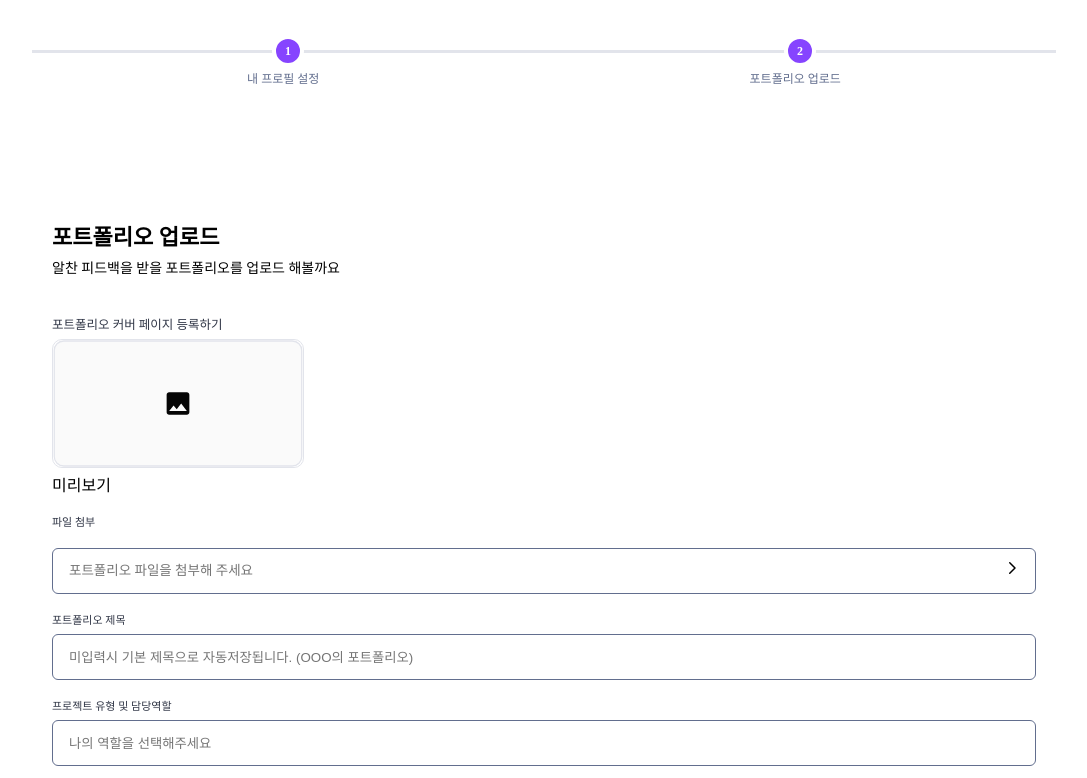
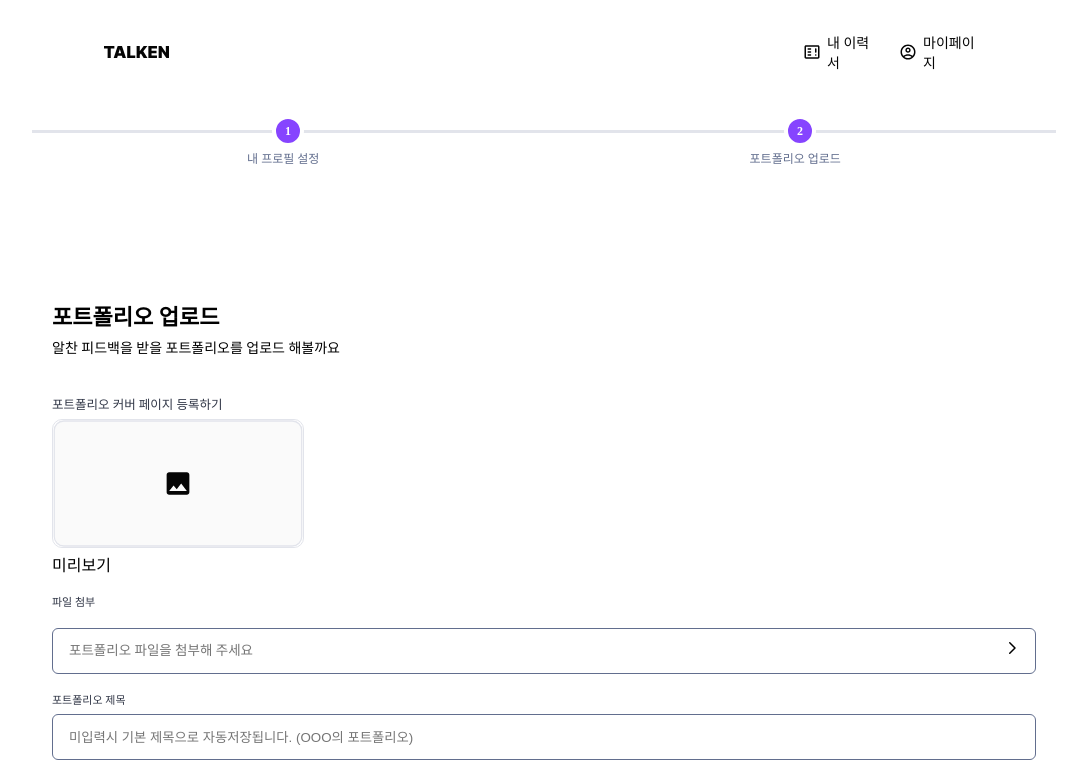
Before and after one commit to starting-front/gunyongbok, a React (Vite) app: page /profile/upload in a window 1280 px wide. Shown: the top 778 px of the page, without its empty margins (96-1183 px from the left). Built offline with nearby package versions, Linux system fonts and the light colour scheme.

Commit message:
Feat: 재사용 메인헤더 컴포넌트 추가

```diff
--- a/src/components/Resume/ResumStatusBar.tsx
+++ b/src/components/Resume/ResumStatusBar.tsx
@@ -7,6 +7,9 @@ import {
 
 // CSS
 import styled from "styled-components";
+
+// Components
+import Header from "../Header/PortfolioHeader";
 
 const HeaderContainer = styled.div`
   width: 100%;
@@ -119,6 +122,7 @@ const ResumStatusBar = ({
   return (
     <>
       <PcResumeStatusBar>
+        <Header />
         <HeaderContainer>
           <Line />
           <CircleContainer>
```
